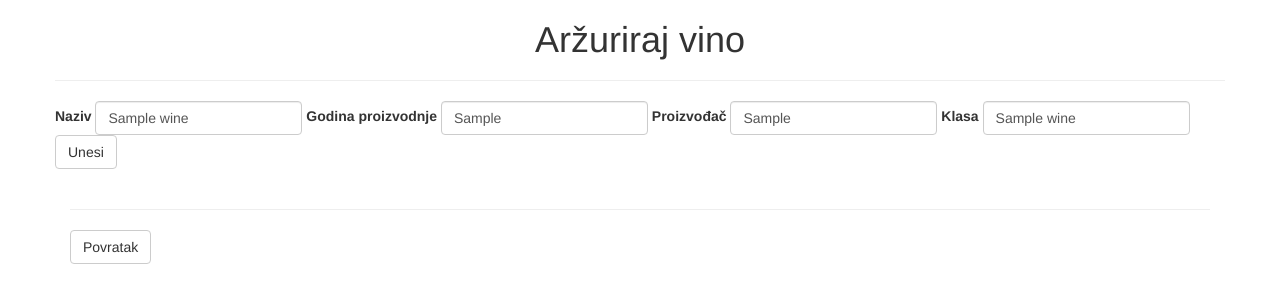
After one commit to fvucemilo/label-recognition-app, a Flask app: page /wine/edit/1 in a window 1280 px wide. The commit adds this page. Shown: the top 303 px of the page. Run offline with Flask 2, Linux system fonts and the light colour scheme; tables that the repository leaves empty hold one stand-in row (values such as "Sample post"); some libraries are stand-ins or nearby versions.

Commit message:
Hole crud

```diff
--- a/Template/upload/index.html
+++ b/Template/upload/index.html
@@ -5,21 +5,21 @@
   <hr />
   <div class="row align-items-center justify-content-center">
     <div class="col">
+        {% for image_path in result.image_path %}
         <form action="{{ url_for('upload') }}" method="post">
-        {% for image_path in result.image_path %}
           <div class="show-image">
             <img
               src="{{ url_for('static', filename=image_path) }}"
               class="img-rounded"
-            alt="{{hist}}"
+              alt="{{ image_path }}"
               width="200"
               height="200"
             />
             <input type="hidden" name="image" value="{{image_path}}" />
             <input class="delete btn btn-danger" type="submit" value="Delete" />
           </div>
+        </form>
         {% endfor %}
-      </form>
     </div>
   </div>
   <a href="{{ url_for('index') }}" class="btn btn-default">Povratak</a>
--- a/Template/wine/index.html
+++ b/Template/wine/index.html
@@ -1,4 +1,5 @@
 {% extends "base.html" %}
+
 {% block content %}
 <div class="container">
   <div class="row align-items-center justify-content-center">
--- a/Template/wine/result.html
+++ b/Template/wine/result.html
@@ -1,4 +1,6 @@
-{% extends "base.html" %} {% block content %}
+{% extends "base.html" %}
+
+{% block content %}
 <div class="container">
   <h1>Predviđena klasa: {{ result.class_name }}</h1>
   <h1>Pouzdanost: {{ result.score }}&#37;</h1>
--- /dev/null
+++ b/Template/wine/update.html
@@ -0,0 +1,72 @@
+{% extends "base.html" %}
+
+{% block content %}
+<div class="container">
+  <div class="row align-items-center justify-content-center">
+    <div class="col">
+      <h1 class="text-center">Aržuriraj vino</h1>
+      <hr />
+      <form
+        class="form-inline"
+        action="{{ url_for('edit_wine', id=result.data.id) }}"
+        method="post"
+      >
+        <div class="form-group">
+          <label for="input-name">Naziv</label>
+          <input
+            type="text"
+            name="name"
+            class="form-control"
+            id="input-name"
+            placeholder="Naziv"
+            value="{{ result.data.name }}"
+            required
+          />
+        </div>
+        <div class="form-group">
+          <label for="input-production-year">Godina proizvodnje</label>
+          <input
+            type="text"
+            name="production_year"
+            class="form-control"
+            id="input-production-year"
+            placeholder="Godina proizvodnje"
+            value="{{ result.data.production_year }}"
+            required
+          />
+        </div>
+        <div class="form-group">
+          <label for="input-manufacturer">Proizvođač</label>
+          <input
+            type="text"
+            name="manufacturer"
+            class="form-control"
+            id="input-manufacturer"
+            placeholder="Proizvođač"
+            value="{{ result.data.manufacturer }}"
+            required
+          />
+        </div>
+        <div class="form-group">
+          <label for="input-class-name">Klasa</label>
+          <input
+            type="text"
+            name="class_name"
+            class="form-control"
+            id="input-class-name"
+            placeholder="Klasa"
+            value="{{ result.data.class_name }}"
+            required
+          />
+        </div>
+        <div class="form-group">
+          <input type="submit" value="Unesi" class="btn btn-default" />
+        </div>
+      </form>
+    </div>
+  </div>
+  <br>
+  <hr>
+  <a href="{{ url_for('create_wine') }}" class="btn btn-default">Povratak</a>
+</div>
+{% endblock %}
--- a/app.py
+++ b/app.py
@@ -1,8 +1,9 @@
 import os
 from dotenv import load_dotenv
-from flask import Flask, render_template, request
+from flask import Flask, render_template, request, redirect, url_for
 from flask_bootstrap import Bootstrap
 from flask_sqlalchemy import SQLAlchemy
+from werkzeug.utils import redirect
 
 import model
 
@@ -66,27 +67,74 @@ def index():
 @app.route('/wine', methods=['GET','POST'])
 def create_wine():
     if request.method == 'POST':
-        name = request.form['name']
-        production_year = request.form['production_year']
-        manufacturer = request.form['manufacturer']
-        class_name = request.form['class_name']
-        if db.session.query(Wine).filter(Wine.class_name == class_name).count() == 0:
-            new_data = Wine(name, production_year, manufacturer, class_name)
-            db.session.add(new_data)
-            db.session.commit()
+        name = request.form.get('name', '')
+        production_year = request.form.get('production_year', '')
+        manufacturer = request.form.get('manufacturer', '')
+        class_name = request.form.get('class_name', '')
+        if name != '' or production_year != '' or manufacturer != '' or class_name != '':
+            if db.session.query(Wine).filter(Wine.class_name == class_name).count() == 0:
+                new_data = Wine(name, production_year, manufacturer, class_name)
+                db.session.add(new_data)
+                db.session.commit()
     data = db.session.query(Wine).all()
     result = {
         'data': data
     }
     return render_template('wine/create.html', result = result)
 
+@app.route('/wine/<int:id>', methods=['GET'])
+def details_wine(id):
+    if id:
+        if db.session.query(Wine).filter(Wine.id == id).count() != 0:
+            data = db.session.query(Wine).get(id)
+            result = {
+                'data': data
+            }
+            return render_template('wine/details.html', result = result)
+    return redirect(url_for('create_wine'))
+
+@app.route('/wine/edit/<int:id>', methods=['GET','POST'])
+def edit_wine(id):
+    if request.method == 'POST' and id:
+        name = request.form.get('name', '')
+        production_year = request.form.get('production_year', '')
+        manufacturer = request.form.get('manufacturer', '')
+        class_name = request.form.get('class_name', '')
+        if name != '' or production_year != '' or manufacturer != '' or class_name != '':
+            if db.session.query(Wine).filter(Wine.id == id).count() != 0:
+                edit_data = db.session.query(Wine).filter(Wine.id == id).one()
+                edit_data.name = name
+                edit_data.production_year = production_year
+                edit_data.manufacturer = manufacturer
+                edit_data.class_name = class_name
+                db.session.commit()
+                return redirect(url_for('edit_wine', id=id))
+        return redirect(url_for('create_wine'))
+    if id:
+        if db.session.query(Wine).filter(Wine.id == id).count() != 0:
+            data = db.session.query(Wine).get(id)
+            result = {
+                'data': data
+            }
+            return render_template('wine/update.html', result = result)
+    return redirect(url_for('create_wine'))
+
+@app.route('/wine/<int:id>', methods=['POST'])
+def delete_wine(id):
+    if request.method == 'POST' and id:
+        if db.session.query(Wine).filter(Wine.id == id).count() != 0:
+            db.session.query(Wine).filter(Wine.id == id).delete()
+            db.session.commit()
+    return redirect(url_for('create_wine'))
+
 @app.route('/upload', methods=['GET','POST'])
 def upload():
     if request.method == 'POST':
         image = request.form['image']
         if image != '':
-            image = os.path.join('static', image)
-            os.remove(image)
+            image = os.path.join('static/', image)
+            if os.path.isfile(image):
+                os.remove(image)
     image_path = os.listdir('static/upload')
     image_path = ['upload/' + file for file in image_path]
     result = {
--- a/model.py
+++ b/model.py
@@ -7,7 +7,7 @@ import json
 import requests
 
 SIZE=(200, 200)
-MODEL_URI='https://wine-model-tfs.herokuapp.com/v1/models/wine_model:predict'
+MODEL_URI=os.environ.get('MODEL_URI')
 CLASSES = ['b1', 'b10', 'b11', 'b12', 'b13', 'b14', 'b15', 'b2', 'b3', 'b4', 'b5', 'b6', 'b7', 'b8', 'b9']
 
 def get_prediction(image_path):
--- a/static/css/style.css
+++ b/static/css/style.css
@@ -1,16 +1,3 @@
-* {
-  box-sizing: border-box;
-  margin: 0;
-  padding: 0;
-}
-
-body {
-  background: #f4f4f4;
-  font-family: Arial, Helvetica, sans-serif;
-  color: #333;
-  line-height: 1.6;
-}
-
 div.show-image {
   position: relative;
   float: left;
```
Also changed, not shown: Template/wine/create.html (+44 -5 lines), Template/wine/details.html (added, +15 -0 lines), static/upload/20210804_095217.jpg (added), 2 other files. Lines whose indentation alone changed are shown as unchanged.
